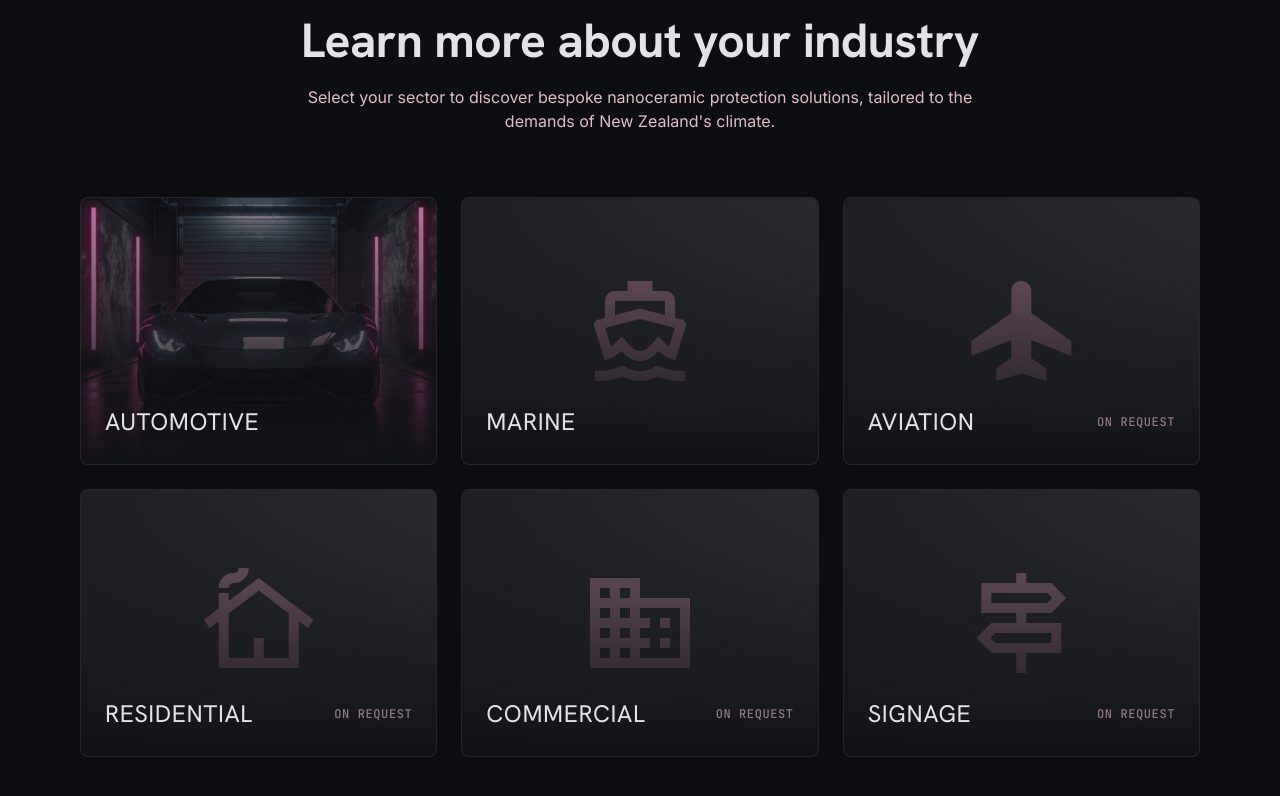
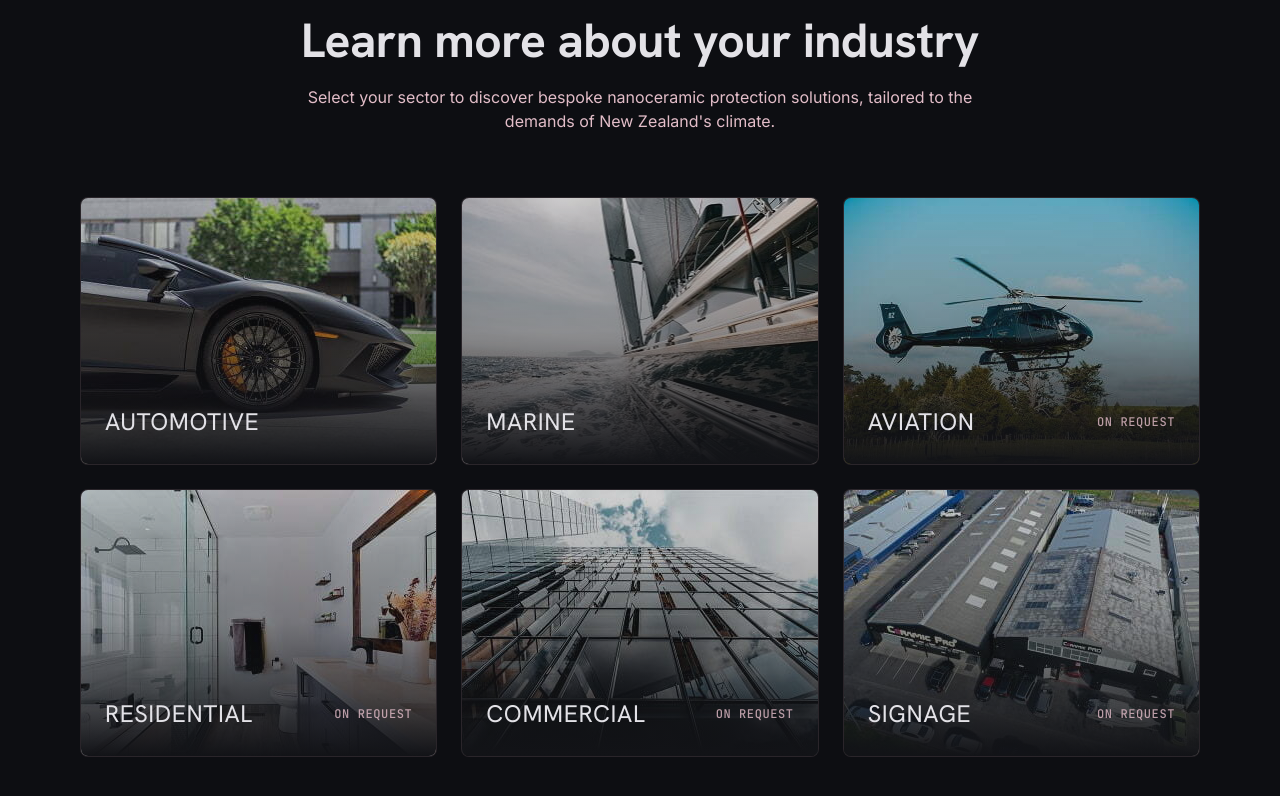
Before and after one commit to conkonig/ceramicpro, a plain HTML site: page index.html in a window 1280 px wide. Shown: the part 2022-2818 px from the top of the page. Drawn offline with nearby package versions, Linux system fonts and the light colour scheme.

Commit message:
Wire newly-added industry photos into homepage grid, marine hero and automotive hero

```diff
--- a/index.html
+++ b/index.html
@@ -193,8 +193,8 @@
 
       <div class="grid grid-cols-1 md:grid-cols-2 lg:grid-cols-3 gap-6">
         <a class="card-zoom group relative rounded-xl overflow-hidden border border-outline-variant/20 bg-surface-container block aspect-[4/3] reveal" href="automotive.html">
-          <img class="w-full h-full object-cover opacity-70 group-hover:opacity-90 transition-opacity" src="assets/high-res-car.png" alt="Automotive ceramic coating" />
-          <div class="absolute inset-0 bg-gradient-to-t from-background to-transparent pointer-events-none"></div>
+          <img class="w-full h-full object-cover opacity-80 group-hover:opacity-100 transition-opacity" src="assets/car.jpg" alt="Automotive ceramic coating" />
+          <div class="absolute inset-0 bg-gradient-to-t from-background via-background/30 to-transparent pointer-events-none"></div>
           <div class="absolute bottom-6 left-6 right-6 flex items-center justify-between">
             <h3 class="font-headline-md text-[24px] text-on-surface tracking-wide uppercase">Automotive</h3>
             <span class="material-symbols-outlined text-primary opacity-0 group-hover:opacity-100 transition-opacity">arrow_forward</span>
@@ -202,10 +202,8 @@
         </a>
 
         <a class="card-zoom group relative rounded-xl overflow-hidden border border-outline-variant/20 bg-surface-container block aspect-[4/3] reveal" href="marine.html">
-          <div class="w-full h-full bg-gradient-to-br from-surface-container to-surface-container-highest flex items-center justify-center">
-            <span class="material-symbols-outlined text-primary/40 text-[120px]">directions_boat</span>
-          </div>
-          <div class="absolute inset-0 bg-gradient-to-t from-background to-transparent pointer-events-none"></div>
+          <img class="w-full h-full object-cover opacity-80 group-hover:opacity-100 transition-opacity" src="assets/Ceramic-Pro-For-Marine-Industry-1.jpg" alt="Marine ceramic coating" />
+          <div class="absolute inset-0 bg-gradient-to-t from-background via-background/30 to-transparent pointer-events-none"></div>
           <div class="absolute bottom-6 left-6 right-6 flex items-center justify-between">
             <h3 class="font-headline-md text-[24px] text-on-surface tracking-wide uppercase">Marine</h3>
             <span class="material-symbols-outlined text-primary opacity-0 group-hover:opacity-100 transition-opacity">arrow_forward</span>
@@ -213,46 +211,38 @@
         </a>
 
         <div class="card-zoom group relative rounded-xl overflow-hidden border border-outline-variant/20 bg-surface-container block aspect-[4/3] reveal">
-          <div class="w-full h-full bg-gradient-to-br from-surface-container to-surface-container-highest flex items-center justify-center">
-            <span class="material-symbols-outlined text-primary/40 text-[120px]">flight</span>
-          </div>
-          <div class="absolute inset-0 bg-gradient-to-t from-background to-transparent pointer-events-none"></div>
+          <img class="w-full h-full object-cover opacity-80 group-hover:opacity-100 transition-opacity" src="assets/Ceramic-Pro-For-Aviation-1.jpg" alt="Aviation ceramic coating" />
+          <div class="absolute inset-0 bg-gradient-to-t from-background via-background/30 to-transparent pointer-events-none"></div>
           <div class="absolute bottom-6 left-6 right-6 flex items-center justify-between">
             <h3 class="font-headline-md text-[24px] text-on-surface tracking-wide uppercase">Aviation</h3>
-            <span class="font-label-sm text-label-sm text-on-surface-variant/60 uppercase">On request</span>
+            <span class="font-label-sm text-label-sm text-on-surface-variant/80 uppercase">On request</span>
           </div>
         </div>
 
         <div class="card-zoom group relative rounded-xl overflow-hidden border border-outline-variant/20 bg-surface-container block aspect-[4/3] reveal">
-          <div class="w-full h-full bg-gradient-to-br from-surface-container to-surface-container-highest flex items-center justify-center">
-            <span class="material-symbols-outlined text-primary/40 text-[120px]">cottage</span>
-          </div>
-          <div class="absolute inset-0 bg-gradient-to-t from-background to-transparent pointer-events-none"></div>
+          <img class="w-full h-full object-cover opacity-80 group-hover:opacity-100 transition-opacity" src="assets/Ceramic-Pro-For-Residential.jpg" alt="Residential ceramic coating" />
+          <div class="absolute inset-0 bg-gradient-to-t from-background via-background/30 to-transparent pointer-events-none"></div>
           <div class="absolute bottom-6 left-6 right-6 flex items-center justify-between">
             <h3 class="font-headline-md text-[24px] text-on-surface tracking-wide uppercase">Residential</h3>
-            <span class="font-label-sm text-label-sm text-on-surface-variant/60 uppercase">On request</span>
+            <span class="font-label-sm text-label-sm text-on-surface-variant/80 uppercase">On request</span>
           </div>
         </div>
 
         <div class="card-zoom group relative rounded-xl overflow-hidden border border-outline-variant/20 bg-surface-container block aspect-[4/3] reveal">
-          <div class="w-full h-full bg-gradient-to-br from-surface-container to-surface-container-highest flex items-center justify-center">
-            <span class="material-symbols-outlined text-primary/40 text-[120px]">domain</span>
-          </div>
-          <div class="absolute inset-0 bg-gradient-to-t from-background to-transparent pointer-events-none"></div>
+          <img class="w-full h-full object-cover opacity-80 group-hover:opacity-100 transition-opacity" src="assets/Ceramic-Pro-For-Commercial-Industry.jpg" alt="Commercial ceramic coating" />
+          <div class="absolute inset-0 bg-gradient-to-t from-background via-background/30 to-transparent pointer-events-none"></div>
           <div class="absolute bottom-6 left-6 right-6 flex items-center justify-between">
             <h3 class="font-headline-md text-[24px] text-on-surface tracking-wide uppercase">Commercial</h3>
-            <span class="font-label-sm text-label-sm text-on-surface-variant/60 uppercase">On request</span>
+            <span class="font-label-sm text-label-sm text-on-surface-variant/80 uppercase">On request</span>
           </div>
         </div>
 
         <div class="card-zoom group relative rounded-xl overflow-hidden border border-outline-variant/20 bg-surface-container block aspect-[4/3] reveal">
-          <div class="w-full h-full bg-gradient-to-br from-surface-container to-surface-container-highest flex items-center justify-center">
-            <span class="material-symbols-outlined text-primary/40 text-[120px]">signpost</span>
-          </div>
-          <div class="absolute inset-0 bg-gradient-to-t from-background to-transparent pointer-events-none"></div>
+          <img class="w-full h-full object-cover opacity-80 group-hover:opacity-100 transition-opacity" src="assets/Ceramic-Pro-For-Signs.jpg" alt="Signage ceramic coating" />
+          <div class="absolute inset-0 bg-gradient-to-t from-background via-background/30 to-transparent pointer-events-none"></div>
           <div class="absolute bottom-6 left-6 right-6 flex items-center justify-between">
             <h3 class="font-headline-md text-[24px] text-on-surface tracking-wide uppercase">Signage</h3>
-            <span class="font-label-sm text-label-sm text-on-surface-variant/60 uppercase">On request</span>
+            <span class="font-label-sm text-label-sm text-on-surface-variant/80 uppercase">On request</span>
           </div>
         </div>
       </div>
```
Also changed, not shown: automotive.html (+1 -1 lines), marine.html (+4 -6 lines).
